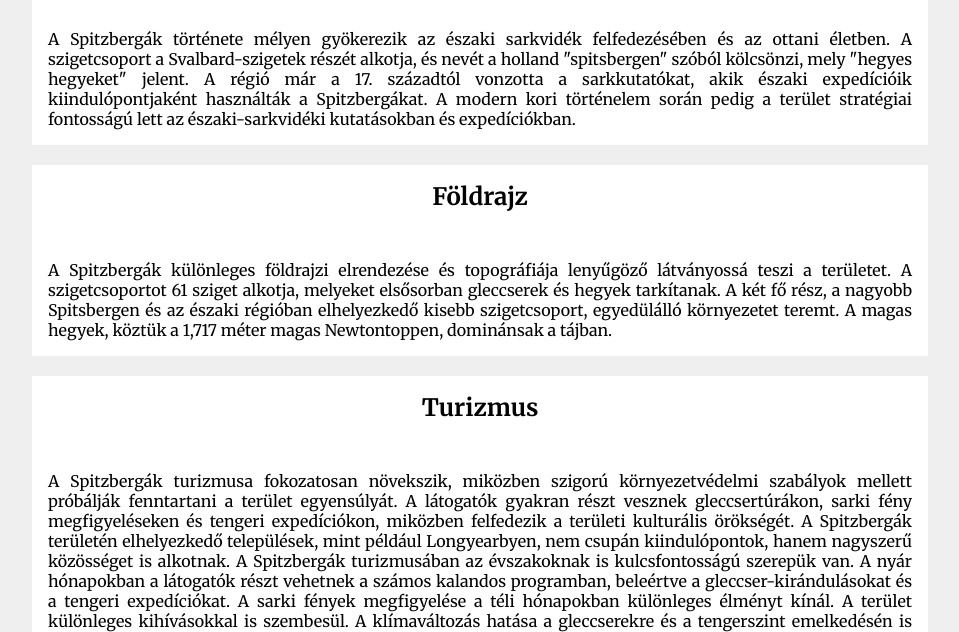
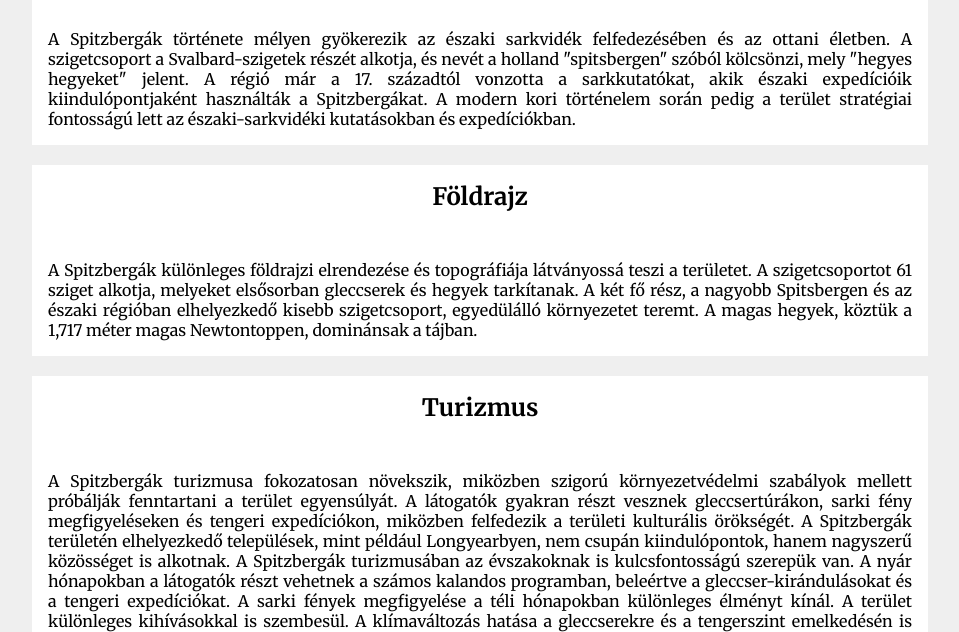
Before and after one commit to datwolfyy/-git-push---set-upstream-spitzbergak_projekt_szofverteszt-master, a plain HTML site: page index.html in a window 1280 px wide. Shown: the part 149-781 px from the top of the page, without its empty margins (160-1119 px from the left). Drawn offline with Linux system fonts and the light colour scheme.

Commit message:
modified:   index.html

```diff
--- a/index.html
+++ b/index.html
@@ -22,7 +22,7 @@
     <div id="foldrajz">
         <h2>Földrajz</h2>
         <p>
-            A Spitzbergák különleges földrajzi elrendezése és topográfiája lenyűgöző látványossá teszi a területet.
+            A Spitzbergák különleges földrajzi elrendezése és topográfiája látványossá teszi a területet.
             A szigetcsoportot 61 sziget alkotja, melyeket elsősorban gleccserek és hegyek tarkítanak.
             A két fő rész, a nagyobb Spitsbergen és az északi régióban elhelyezkedő kisebb szigetcsoport, egyedülálló környezetet teremt.
             A magas hegyek, köztük a 1,717 méter magas Newtontoppen, dominánsak a tájban.
```
